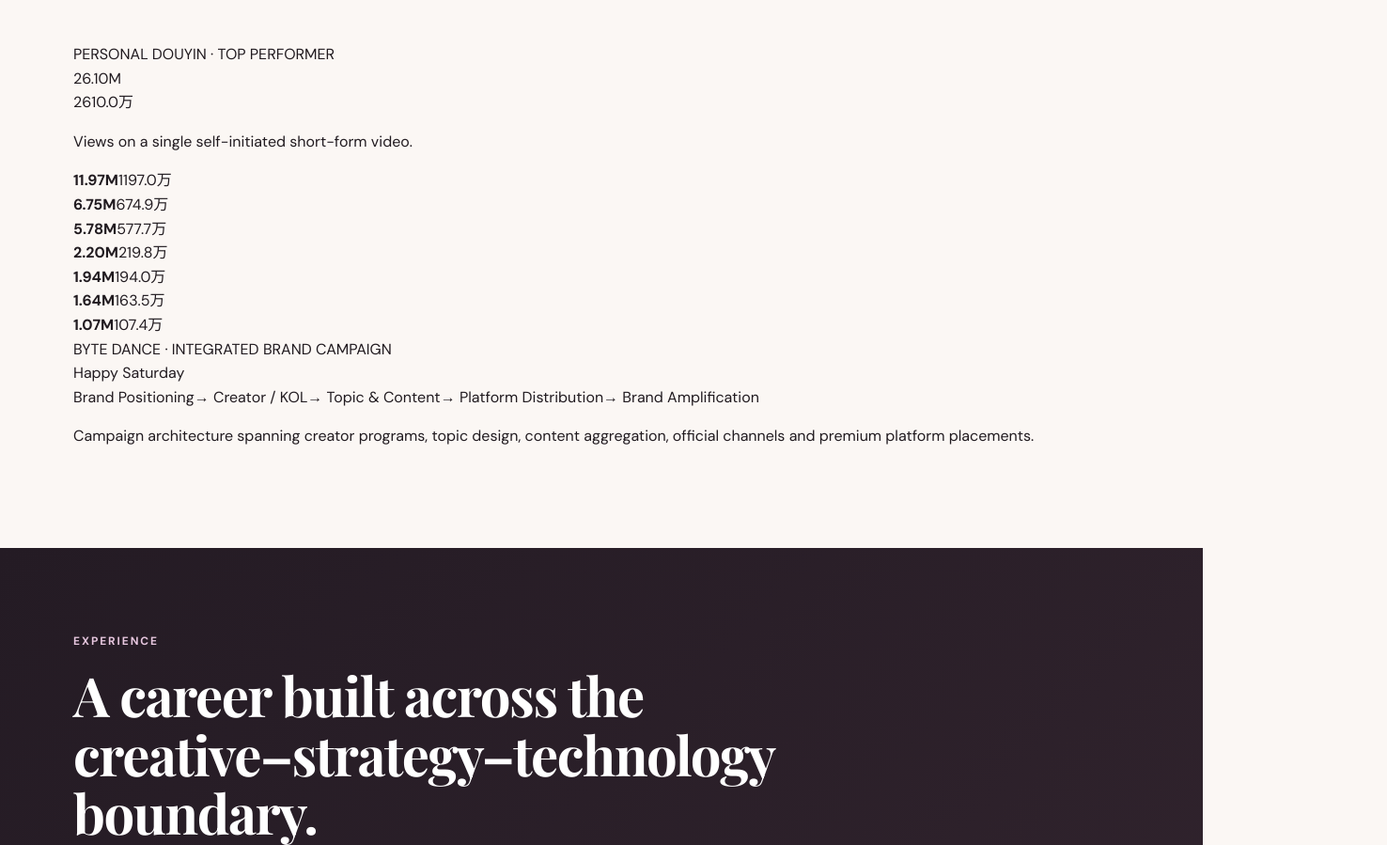
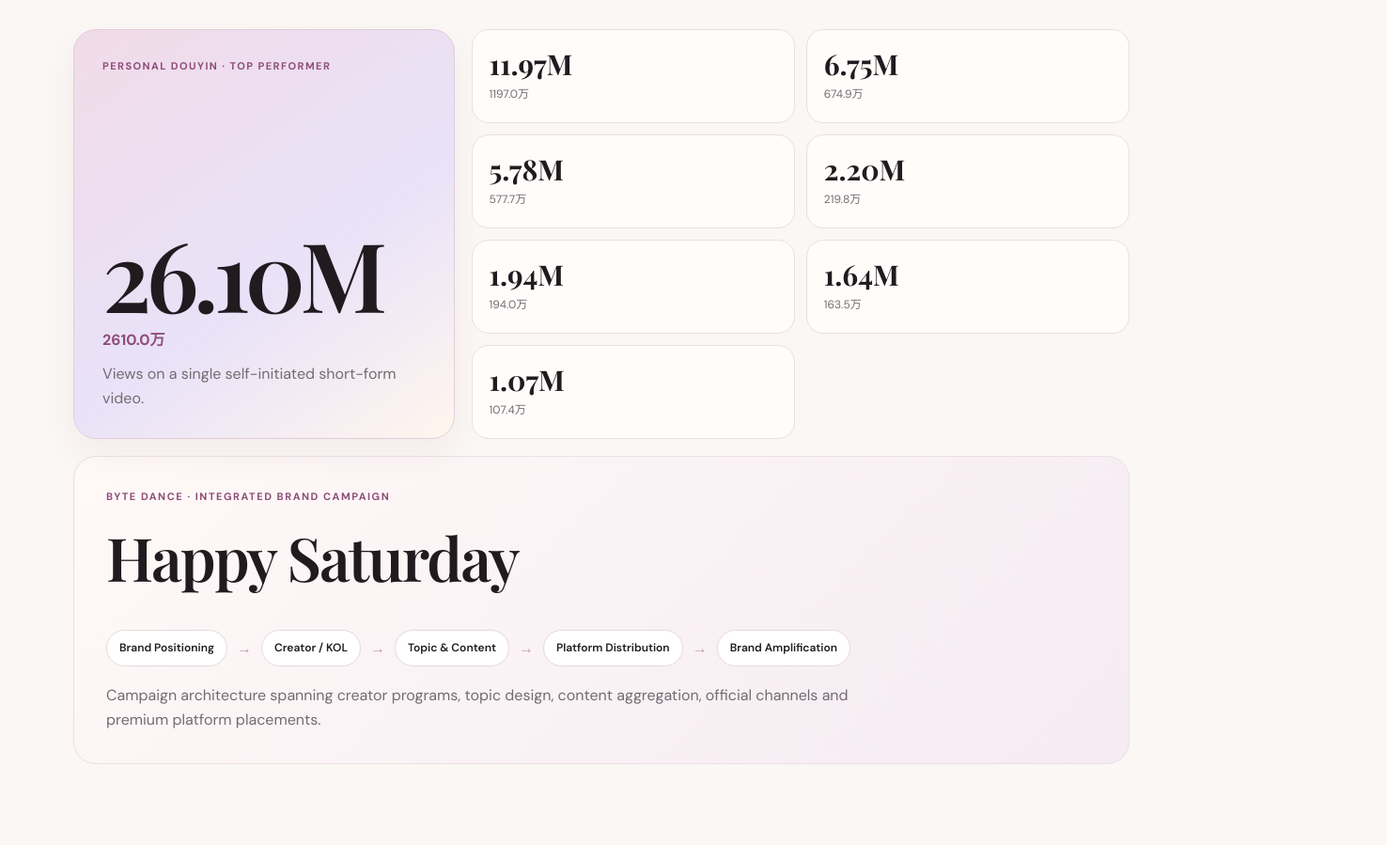
Before and after one commit to MikuNuonuo/ShuWu.GitHub.io, a plain HTML site: page index.html in a window 1280 px wide. Shown: the part 3490-4389 px from the top of the page at 94% size, 1476 px wide, since content can reach past the window. Drawn offline with nearby package versions, Linux system fonts and the light colour scheme.

Commit message:
Style portfolio visual proof and media thumbnails

```diff
--- a/myStyle.css
+++ b/myStyle.css
@@ -156,3 +156,77 @@ footer{
   .timeline-row{grid-template-columns:1fr;gap:8px}
   footer{padding:30px 20px;flex-direction:column}
 }
+/* Visual proof additions */
+.media-thumb{
+  margin:-10px -10px 22px;
+  aspect-ratio:16/9;
+  overflow:hidden;
+  border-radius:16px;
+  background:#eee7eb;
+}
+.media-thumb img{
+  width:100%;height:100%;object-fit:cover;display:block;
+  filter:saturate(.9) contrast(.98);
+  transition:transform .35s ease;
+}
+.card:hover .media-thumb img{transform:scale(1.025)}
+.proof-section{padding-top:76px}
+.proof-layout{
+  display:grid;grid-template-columns:1.1fr 1.9fr;gap:18px;
+  margin-bottom:18px;
+}
+.proof-feature{
+  min-height:330px;padding:30px;border-radius:24px;
+  background:linear-gradient(145deg,#f1dbe8 0%,#e9e2f8 58%,#fff6ee 100%);
+  border:1px solid #e1ccda;display:flex;flex-direction:column;justify-content:flex-end;
+  box-shadow:0 16px 38px rgba(76,46,64,.05);
+}
+.proof-kicker{
+  margin-bottom:auto;font-size:11px;letter-spacing:.13em;font-weight:700;
+  color:var(--accent-deep);
+}
+.proof-number{
+  font-family:"Playfair Display",serif;font-size:clamp(62px,8vw,104px);
+  line-height:.9;letter-spacing:-.055em;
+}
+.proof-cn{font-weight:700;color:var(--accent-deep);margin-top:12px}
+.proof-feature p{margin:10px 0 0;color:var(--muted)}
+.proof-grid{
+  display:grid;grid-template-columns:repeat(2,1fr);gap:12px;
+}
+.proof-grid div{
+  min-height:100px;background:rgba(255,253,251,.94);border:1px solid var(--line);
+  border-radius:18px;padding:18px;display:flex;flex-direction:column;justify-content:center;
+}
+.proof-grid strong{
+  font-family:"Playfair Display",serif;font-size:30px;line-height:1;
+}
+.proof-grid span{margin-top:8px;color:var(--muted);font-size:12px}
+.campaign-visual{
+  padding:34px;border-radius:24px;
+  background:linear-gradient(135deg,#fff9f7,#f5ebf2);
+  border:1px solid var(--line);
+}
+.campaign-label{font-size:11px;letter-spacing:.14em;color:var(--accent-deep);font-weight:700}
+.campaign-title{
+  font-family:"Playfair Display",serif;font-size:clamp(40px,5vw,64px);
+  margin:4px 0 26px;letter-spacing:-.03em;
+}
+.campaign-flow{
+  display:flex;align-items:center;gap:10px;flex-wrap:wrap;margin-bottom:18px;
+}
+.campaign-flow span{
+  background:white;border:1px solid #e5d8df;border-radius:999px;
+  padding:9px 13px;font-size:12px;font-weight:600;
+}
+.campaign-flow b{color:#c393b1;font-weight:500}
+.campaign-visual p{max-width:800px;color:var(--muted);margin-bottom:0}
+@media (max-width:900px){
+  .proof-layout{grid-template-columns:1fr}
+}
+@media (max-width:640px){
+  nav a:nth-child(2){display:none}
+  .proof-grid{grid-template-columns:1fr 1fr}
+  .proof-feature{min-height:280px}
+  .campaign-visual{padding:24px}
+}
```
